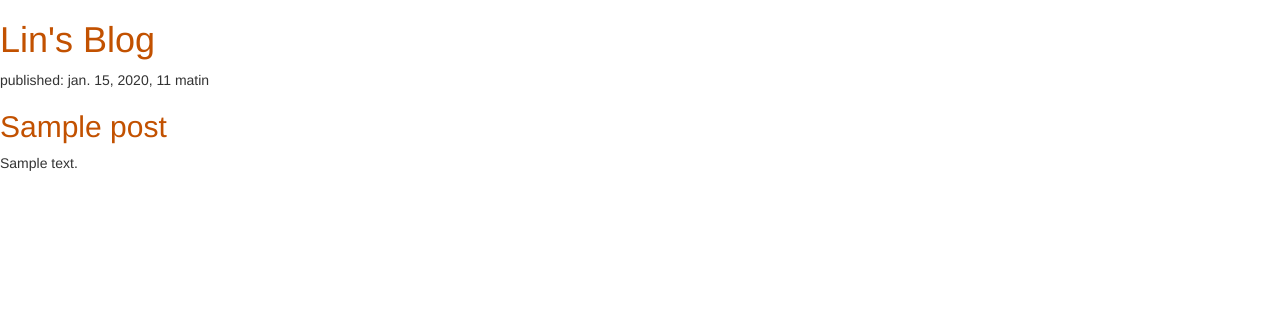
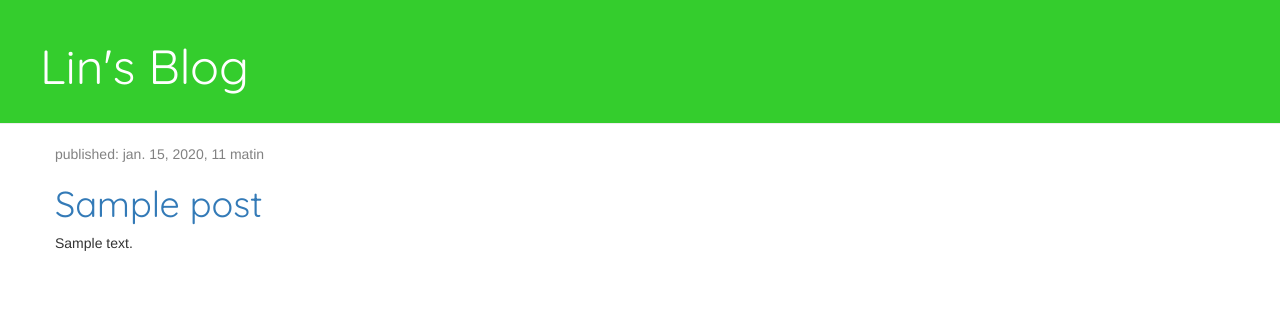
Before and after one commit to SenetsuLin/mon-nouveau-blog, a Django app: template blog/templates/blog/post_list.html in a window 1280 px wide. Shown: the top 322 px of the page. Run offline with Django 3.2, Linux system fonts and the light colour scheme; the template is opened without the code that fills it: values that come from a table or form of the project are taken from there, others are empty; tables that the repository leaves empty hold one stand-in row (values such as "Sample post"); some libraries are stand-ins or nearby versions.

Commit message:
Added view and template for detailed blog post as well as CSS for the site.

```diff
--- a/blog/static/css/blog.css
+++ b/blog/static/css/blog.css
@@ -1,3 +1,48 @@
-h1 a, h2 a {
-    color: #C25100;
+.page-header {
+    background-color: #34CD2D;
+    margin-top: 0;
+    padding: 20px 20px 20px 40px;
 }
+
+.page-header h1, .page-header h1 a, .page-header h1 a:visited, .page-header h1 a:active {
+    color: #ffffff;
+    font-size: 36pt;
+    text-decoration: none;
+}
+
+.content {
+    margin-left: 40px;
+}
+
+h1, h2, h3, h4 {
+    font-family: 'Quicksand', sans-serif;
+}
+
+.date {
+    color: #828282;
+}
+
+.save {
+    float: right;
+}
+
+.post-form textarea, .post-form input {
+    width: 100%;
+}
+
+.top-menu, .top-menu:hover, .top-menu:visited {
+    color: #ffffff;
+    float: right;
+    font-size: 26pt;
+    margin-right: 20px;
+}
+
+.post {
+    margin-bottom: 70px;
+}
+
+.post h2 a, .post h2 a:visited {
+    color: #000000;
+}
+
+Context | Request Context
--- /dev/null
+++ b/blog/templates/blog/base.html
@@ -0,0 +1,24 @@
+{% load static %}
+<html>
+    <head>
+        <title>Lin's blog</title>
+        <link rel="stylesheet" href="//maxcdn.bootstrapcdn.com/bootstrap/3.2.0/css/bootstrap.min.css">
+        <link rel="stylesheet" href="//maxcdn.bootstrapcdn.com/bootstrap/3.2.0/css/bootstrap-theme.min.css">
+        <link rel="stylesheet" href="https://fonts.googleapis.com/css?family=Quicksand&display=swap">
+        <link rel="stylesheet" href="{% static 'css/blog.css' %}">
+    </head>
+    <body>
+        <div class="page-header">
+            <h1><a href="/">Lin's Blog</a></h1>
+        </div>
+
+        <div class="content container">
+        <div class="row">
+            <div class="col-md-8">
+              {% block content %}
+              {% endblock %}
+            </div>
+        </div>
+    </div>
+    </body>
+</html>
--- a/blog/templates/blog/post_list.html
+++ b/blog/templates/blog/post_list.html
@@ -1,22 +1,13 @@
-{% load static %}
-<html>
-    <head>
-        <title>Lin's blog</title>
-        <link rel="stylesheet" href="//maxcdn.bootstrapcdn.com/bootstrap/3.2.0/css/bootstrap.min.css">
-        <link rel="stylesheet" href="//maxcdn.bootstrapcdn.com/bootstrap/3.2.0/css/bootstrap-theme.min.css">
-        <link rel="stylesheet" href="{% static 'css/blog.css' %}">
-    </head>
-    <body>
-        <div>
-            <h1><a href="/">Lin's Blog</a></h1>
-        </div>
+{% extends 'blog/base.html' %}
 
-      {% for post in posts %}
-            <div>
-                <p>published: {{ post.published_date }}</p>
-                <h2><a href="">{{ post.title }}</a></h2>
-                <p>{{ post.text|linebreaksbr }}</p>
-            </div>
+{% block content %}
+        {% for post in posts %}
+                    <div class="post">
+                        <div class="date">
+                            <p>published: {{ post.published_date }}</p>
+                        </div>
+                        <h1><a href="{% url 'post_detail' pk=post.pk %}">{{ post.title }}</a></h1>
+                        <p>{{ post.text|linebreaksbr }}</p>
+                    </div>
         {% endfor %}
-    </body>
-</html>
+{% endblock %}
--- a/blog/urls.py
+++ b/blog/urls.py
@@ -1,5 +1,6 @@
 from django.urls import path
 from . import views
 urlpatterns = [
-    path('', views.post_list, name='post_list'),
+    path('', views.post_list, name='post_list' ),
+    path('post/<int:pk>/', views.post_detail, name='post_detail'),
 ]
--- a/blog/views.py
+++ b/blog/views.py
@@ -1,8 +1,12 @@
 from django.shortcuts import render
 from django.utils import timezone
 from .models import Post
+from django.shortcuts import render, get_object_or_404
 
 def post_list(request):
     posts = Post.objects.filter(published_date__lte=timezone.now()).order_by('published_date')
     return render(request, 'blog/post_list.html', {'posts':posts})
+def post_detail(request, pk):
+    post = get_object_or_404(Post, pk=pk)
+    return render(request, 'blog/post_detail.html', {'post': post})
 # Create your views here.
```
Also changed, not shown: blog/templates/blog/post_detail.html (added, +11 -0 lines).
